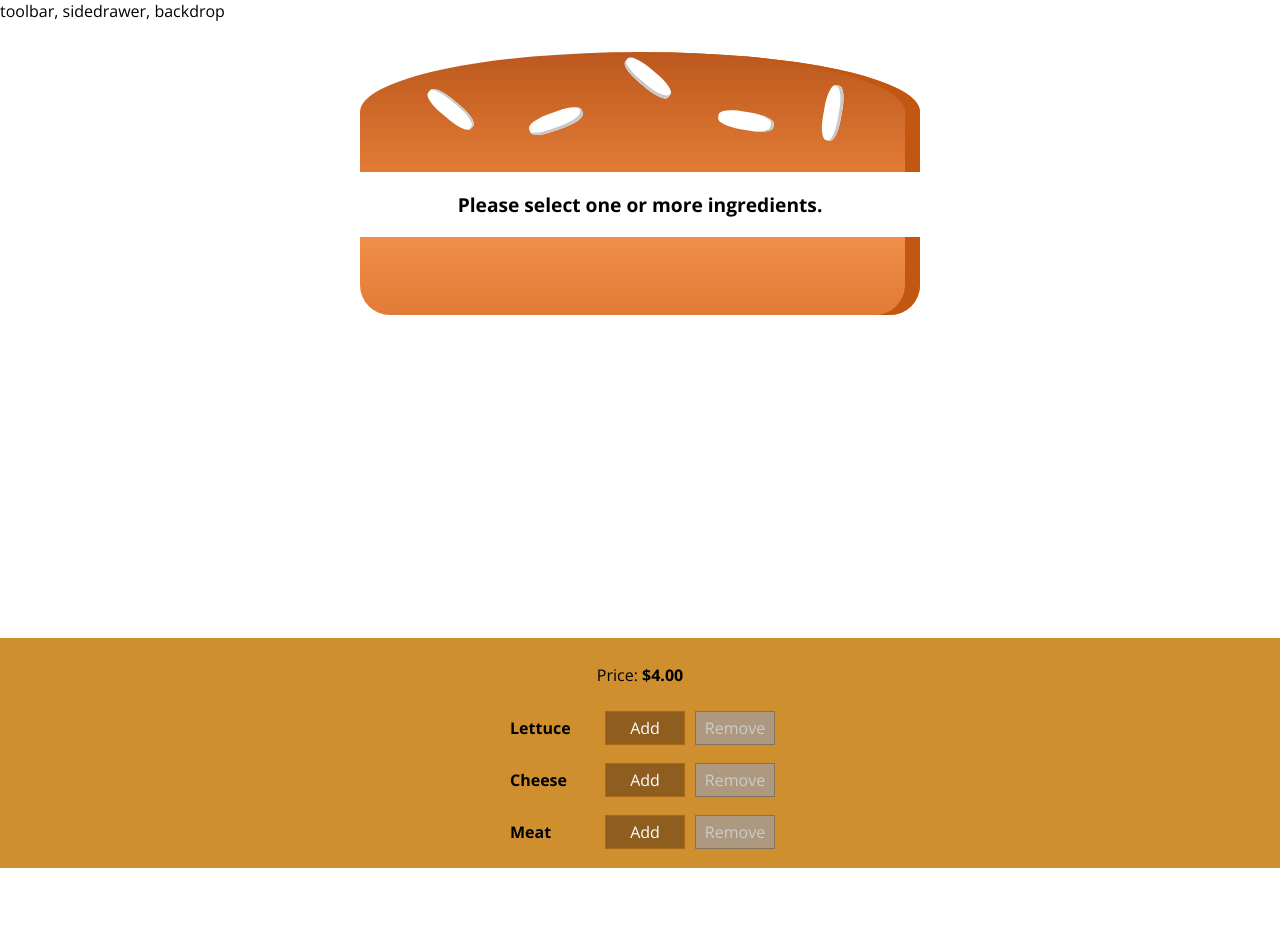
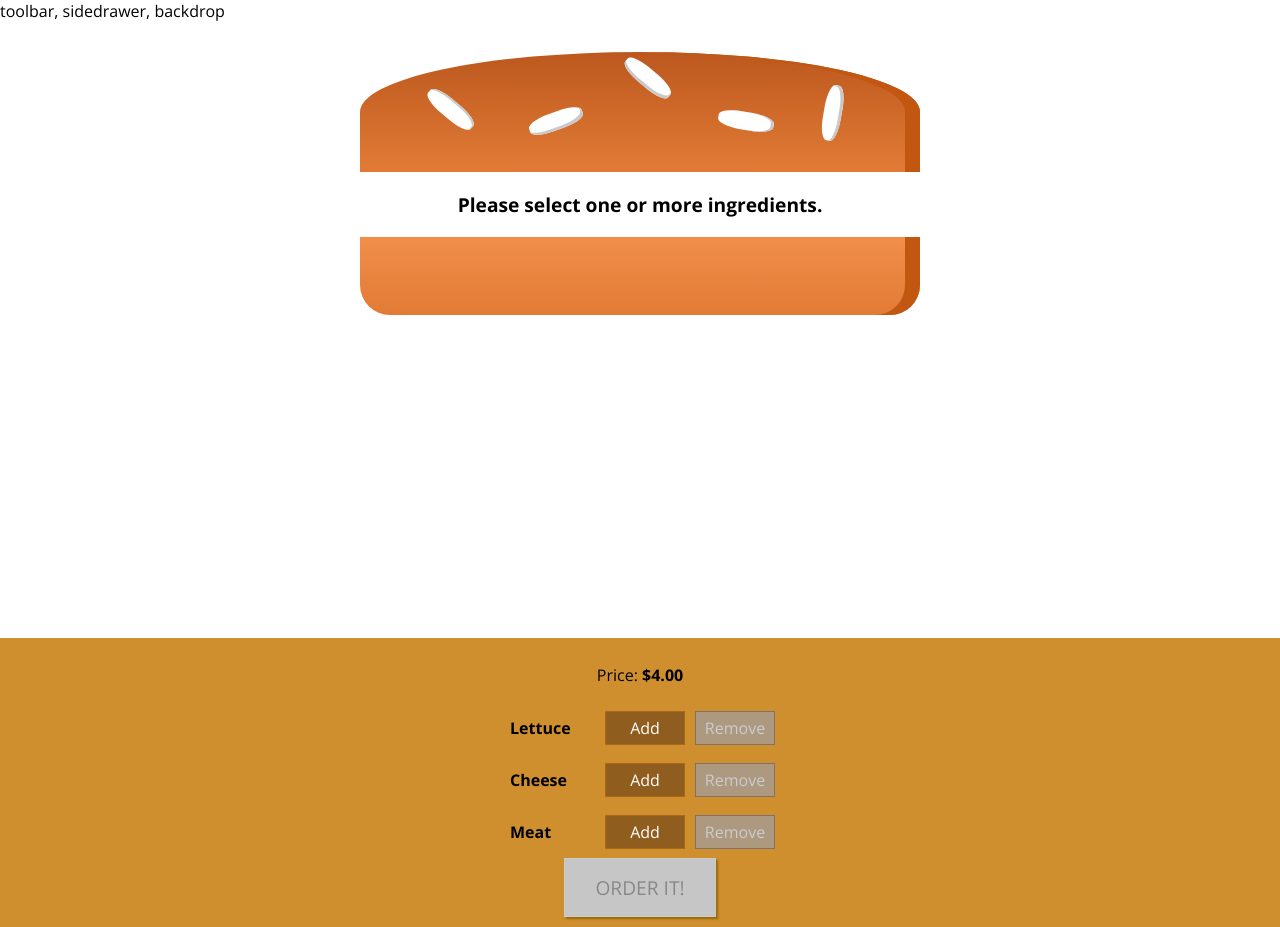
Before and after one commit to rjcg916/sandwich-builder, a React (Create React App) app: page / in a window 1280 px wide. Before the commit the page ends 868 px from the top, so only its background shows below. Built offline with nearby package versions, Linux system fonts and the light colour scheme.

Commit message:
order summary

```diff
--- a/src/components/Sandwich/BuildControls/BuildControls.js
+++ b/src/components/Sandwich/BuildControls/BuildControls.js
@@ -14,14 +14,20 @@ const buildControls = (props) => {
     return (
         <div className={classes.BuildControls}>
             <p>Price: <strong> ${props.price.toFixed(2)}</strong> </p>
-            {controls.map(c => <BuildControl canRemove={props.ingredients[c.type] > 0} ingredientHandler={ props.ingredientHandler(c.type)} key={c.label}  name={c.label} />)}
+            {controls.map(c => <BuildControl canRemove={props.ingredients[c.type] > 0}
+                                ingredientHandler={ props.ingredientHandler(c.type)}
+                                key={c.label}
+                                name={c.label} />)}
+            <button onClick={props.orderHandler} disabled={!props.orderable} className={classes.OrderButton}>ORDER IT!</button>
         </div>
     );
 };
 
 buildControls.propTypes = {
     ingredientHandler: PropTypes.func.isRequired,
-    ingredients: PropTypes.object.isRequired
+    ingredients: PropTypes.object.isRequired,
+    orderable: PropTypes.bool.isRequired,
+    orderHandler : PropTypes.func.isRequired
 };
 
 export default buildControls;
--- a/src/components/Sandwich/BuildControls/BuildControls.module.css
+++ b/src/components/Sandwich/BuildControls/BuildControls.module.css
@@ -8,3 +8,44 @@
     margin: auto;
     padding: 10px 0;
 }
+
+.OrderButton {
+    background-color: #DAD735;
+    outline: none;
+    cursor: pointer;
+    border: 1px solid #966909;
+    color: #966909;
+    font-family: inherit;
+    font-size: 1.2em;
+    padding: 15px 30px;
+    box-shadow: 2px 2px 2px #966909;
+}
+
+.OrderButton:hover, .OrderButton:active {
+    background-color: #A0DB41;
+    border: 1px solid #966909;
+    color: #966909;
+}
+
+.OrderButton:disabled {
+    background-color: #C7C6C6;
+    cursor: not-allowed;
+    border: 1px solid #ccc;
+    color: #888888;
+}
+
+.OrderButton:not(:disabled) {
+    animation: enable 0.3s linear;
+}
+
+@keyframes enable {
+    0% {
+        transform: scale(1);
+    }
+    60% {
+        transform: scale(1.1);
+    }
+    100% {
+        transform: scale(1);
+    }
+}
--- /dev/null
+++ b/src/components/Sandwich/OrderSummary/OrderSummary.js
@@ -0,0 +1,22 @@
+import React from 'react';
+import PropTypes from 'prop-types';
+
+const orderSummary = (props) =>
+        <React.Fragment>
+            <h3>Your Order</h3>
+            <p> A delicious sandwich with the following ingredients:</p>
+            <ul>
+            {Object.keys(props.ingredients).map( name =>
+                <li key={name}> <span style={{textTransform: 'capitalize'}}> {name} </span> ({props.ingredients[name]}) </li>
+            )}
+            </ul>
+            <div>Price: ${props.price.toFixed(2)} </div>
+            <p>Continue to checkout?</p>
+        </React.Fragment>;
+
+orderSummary.propTypes = {
+    ingredients: PropTypes.object.isRequired,
+    price: PropTypes.number.isRequired
+}
+
+export default orderSummary;
--- /dev/null
+++ b/src/components/UI/Modal/Backdrop/Backdrop.js
@@ -0,0 +1,8 @@
+import React from 'react';
+import classes from './Backdrop.module.css';
+
+const backdrop = (props) => {
+   return props.show ? <div className={classes.Backdrop} ></div> : null
+}
+
+export default backdrop
--- /dev/null
+++ b/src/components/UI/Modal/Backdrop/Backdrop.module.css
@@ -0,0 +1,9 @@
+.Backdrop {
+    width: 100%;
+    height: 100%;
+    position: fixed;
+    z-index: 100;
+    left: 0;
+    top: 0;
+    background-color: rgba(0,0,0, 0.5);
+}
--- /dev/null
+++ b/src/components/UI/Modal/Modal.js
@@ -0,0 +1,16 @@
+import React from 'react';
+import classes from './modal.module.css';
+import Backdrop from './Backdrop/Backdrop';
+
+const modal = (props) => {
+ return <React.Fragment>
+ <Backdrop show={props.show} />
+ <div className={classes.Modal}
+           style={{ transform: props.show ? 'translateY(0)' : 'translateY(-100vh)',
+                     opacity: props.show ? '1' : '0'  }}>
+        {props.children}
+    </div>
+    </React.Fragment>
+}
+
+export default modal
--- /dev/null
+++ b/src/components/UI/Modal/modal.module.css
@@ -0,0 +1,20 @@
+.Modal {
+    position: fixed;
+    z-index: 500;
+    background-color: white;
+    width: 70%;
+    border: 1px solid #ccc;
+    box-shadow: 1px 1px 1px black;
+    padding: 16px;
+    left: 15%;
+    top: 30%;
+    box-sizing: border-box;
+    transition: all 0.3s ease-out;
+}
+
+@media (min-width: 600px) {
+    .Modal {
+        width: 500px;
+        left: calc(50% - 250px);
+    }
+}
--- a/src/containers/SandwichBuilder/SandwichBuilder.js
+++ b/src/containers/SandwichBuilder/SandwichBuilder.js
@@ -1,6 +1,9 @@
 import React, { Component } from 'react';
 import Sandwich from '../../components/Sandwich/Sandwich';
 import BuildControls from '../../components/Sandwich/BuildControls/BuildControls'
+import Modal from '../../components/UI/Modal/Modal';
+import OrderSummary from '../../components/Sandwich/OrderSummary/OrderSummary';
+
 
 const INGREDIENT_PRICES = {
     lettuce: 0.5,
@@ -17,8 +20,11 @@ class SandwichBuilder extends Component {
             'cheese': 0,
             'meat': 0,
         },
-        price: 4
+        price: 4,
+        orderable: false,
+        ordering: false
     }
+
 
     modifySandwich = (ingredient) => (changeQty) => {
         const orgQty = this.state.ingredients[ingredient];
@@ -27,15 +33,26 @@ class SandwichBuilder extends Component {
         const newPrice = INGREDIENT_PRICES[ingredient] * (newQty - orgQty) + this.state.price;
         const newIngredients = { ...this.state.ingredients };
         newIngredients[ingredient] = newQty;
-            this.setState({ ingredients: newIngredients, price: newPrice })
+        const newOrderable = Object.values(newIngredients)
+            .reduce((totalCount, itemCount) => totalCount + itemCount) > 0;
+        this.setState({
+            ingredients: newIngredients,
+            price: newPrice,
+            orderable: newOrderable
+        })
     }
+
+    ordering = () => this.state.ordering ? null : this.setState({ ordering: true });
 
     render() {
         return (
             <React.Fragment>
+                <Modal show={this.state.ordering}  >
+                    <OrderSummary ingredients={this.state.ingredients}
+                                      price={this.state.price} />
+                </Modal>
                 <Sandwich ingredients={this.state.ingredients} />
-
-                <BuildControls price={this.state.price} ingredients={this.state.ingredients} ingredientHandler={this.modifySandwich}  />
+                <BuildControls orderHandler={this.ordering} orderable={this.state.orderable} price={this.state.price} ingredients={this.state.ingredients} ingredientHandler={this.modifySandwich} />
             </React.Fragment>
         );
     }
```
Lines whose indentation alone changed are shown as unchanged.
